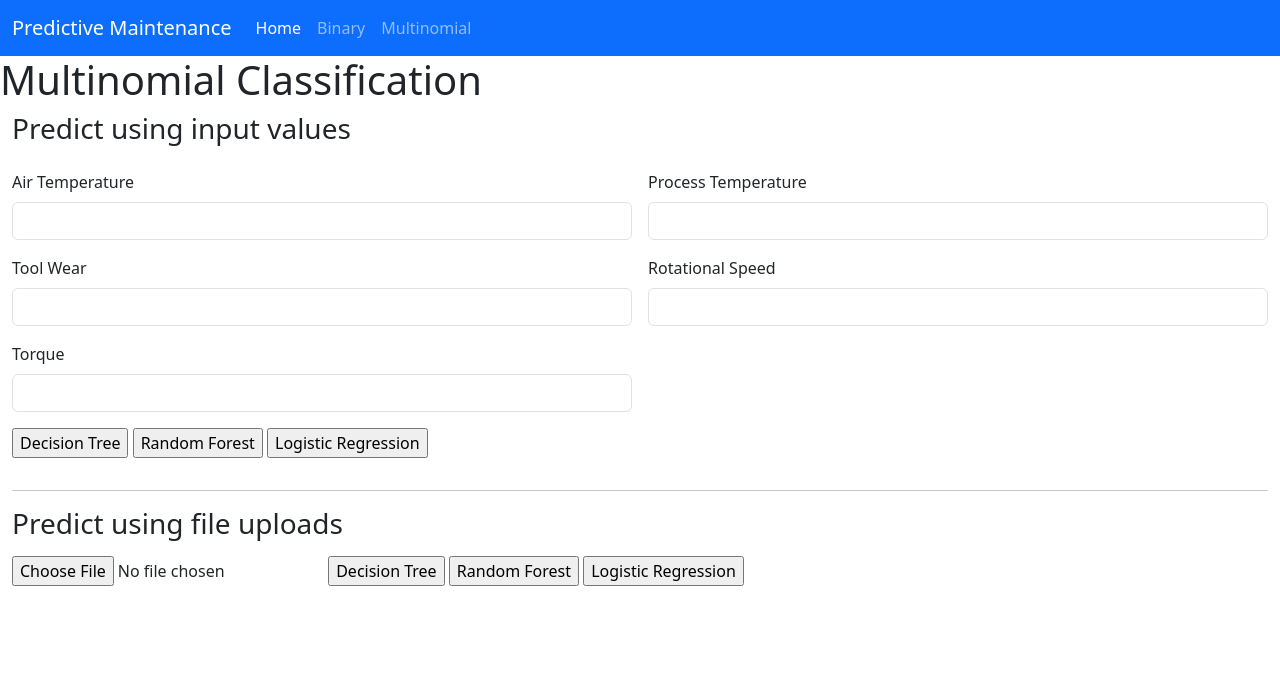
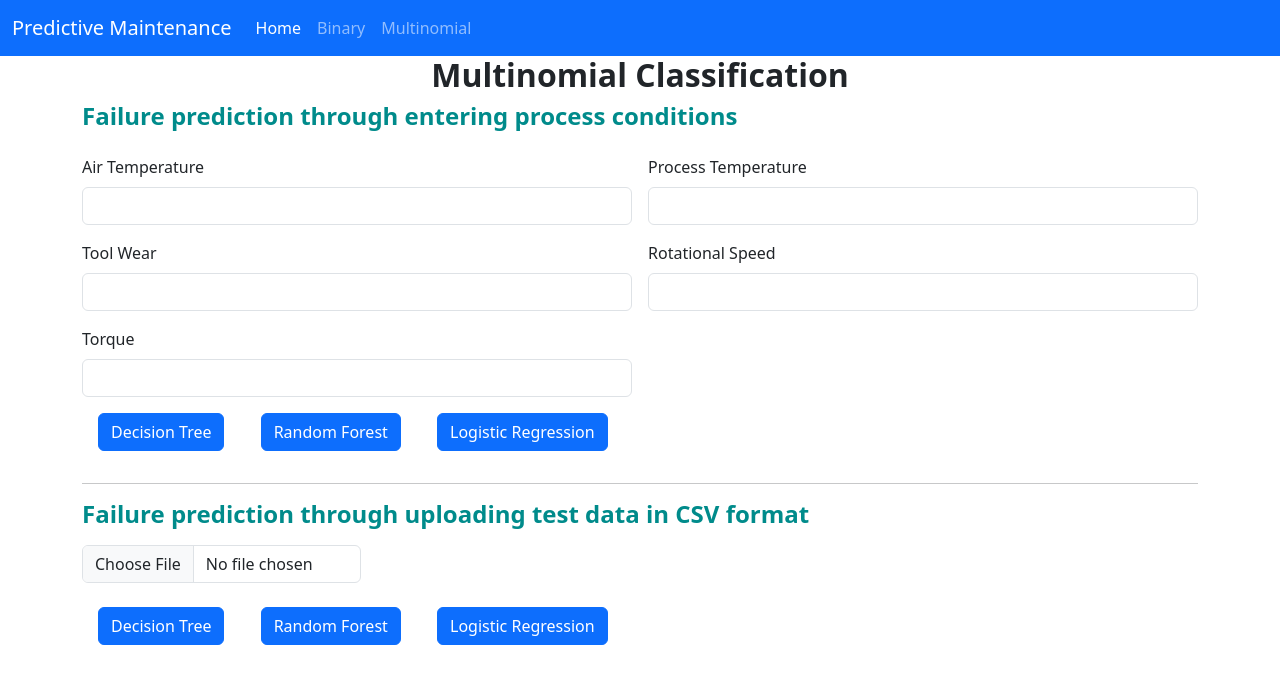
Before and after one commit to Subhigupta/Data-Driven-Predictive-Maintenance-using-ML, a Flask app: template templates/multinomial.html in a window 1280 px wide. Shown: the top 684 px of the page. Run offline with Flask 3, Linux system fonts and the light colour scheme; the template is opened without the code that fills it, so the values that code supplies are empty; parts of the project's set-up code (start-up, migrations or seed data) failed here and were passed over.

Commit message:
Worked on optimising the front end part.

```diff
--- a/binary_flask_api_swagger copy.py
+++ b/flask_api.py
@@ -125,7 +125,7 @@ def input_predict_multinomial():
 
 @app.route('/')
 @app.route('/home')
-def welcome():
+def home():
     return render_template("home.html")
 
 @app.route('/binary')
--- a/hello.py
+++ /dev/null
@@ -1 +0,0 @@
-print("Hello World")
--- a/templates/base.html
+++ b/templates/base.html
@@ -5,6 +5,16 @@
     <script src="https://cdn.jsdelivr.net/npm/bootstrap@5.3.3/dist/js/bootstrap.bundle.min.js" integrity="sha384-YvpcrYf0tY3lHB60NNkmXc5s9fDVZLESaAA55NDzOxhy9GkcIdslK1eN7N6jIeHz" crossorigin="anonymous"></script>
     <meta charset="UTF-8">
     <meta name="viewport" content="width=device-width, initial-scale=1.0">
+    <style>
+    h1{
+      font-weight: bold;
+      font-size: 2em;
+    }
+    h4{
+      font-weight:bold;
+      color: darkcyan
+    }
+    </style>
     <title>{% block title %}{% endblock %}</title>
 </head>
 <body>
@@ -23,7 +33,7 @@
           </div>
         </div>
       </nav>
-      <h1>{% block subtitle %}{% endblock %}</h1>
+      <h1 class="text-center">{% block subtitle %}{% endblock %}</h1>
     {% block content %}
     {% endblock %}
 
--- a/templates/multinomial.html
+++ b/templates/multinomial.html
@@ -2,9 +2,9 @@
 {% block title %}Multinomial Classification{% endblock %}
 {% block subtitle %}Multinomial Classification{% endblock %}
 {% block content %}
-  <div class="container-fluid">
+  <div class="container">
     <form action = "/input_predict_multinomial" method = "post" enctype="multipart/form-data" class="row g-3">
-        <h3>Predict using input values</h3>
+        <h4>Failure prediction through entering process conditions</h4>
         <div class="col-md-6">
           <label for="inputEmail4" class="form-label">Air Temperature</label>
           <input type="text" class="form-control" name="airTemperature" id="airTemperature">
@@ -25,20 +25,27 @@
           <label for="inputEmail4" class="form-label">Torque</label>
           <input type="text" class="form-control" name="torque" id="torque">
         </div>
-        <div class="mb-3 mt-3">
-          <input type="submit" name="model" value="Decision Tree">
-          <input type="submit" name="model" value="Random Forest">
-          <input type="submit" name="model" value="Logistic Regression">
+        <div class="col-md-6">
+
+        </div>
+        <div class="mb-3 mt-3 col-md-9">
+          <input type="submit" name="model" value="Decision Tree" class="btn btn-primary mx-3">
+          <input type="submit" name="model" value="Random Forest" class="btn btn-primary mx-3">
+          <input type="submit" name="model" value="Logistic Regression" class="btn btn-primary mx-3">
         </div>
       </form>
 <hr/>
-   <h3>Predict using file uploads</h3>
-   <div class="mb-3 mt-3">
+   <h4>Failure prediction through uploading test data in CSV format</h4>
+   <div class="row mt-3">
       <form action = "/file_predict_multinomial" method = "post" enctype="multipart/form-data">
-        <input type="file" name="file" />
-        <input type="submit" name="model" value="Decision Tree">
-        <input type="submit" name="model" value="Random Forest">
-        <input type="submit" name="model" value="Logistic Regression">
+        <div class="col-md-3">
+          <input type="file" name="file" class="form-control" />
+        </div>
+        <div class="col-md-6 mt-4">
+          <input type="submit" name="model" value="Decision Tree" class="btn btn-primary mx-3">
+          <input type="submit" name="model" value="Random Forest" class="btn btn-primary mx-3">
+          <input type="submit" name="model" value="Logistic Regression" class="btn btn-primary mx-3">
+        </div>
       </form>
     </div>
   </div>
```
Also changed, not shown: templates/binary.html (+17 -10 lines), other codes/binary_flask_api.py (renamed from binary_flask_api.py), other codes/binary_flask_api_swagger.py (renamed from binary_flask_api_swagger.py), 4 other files.
